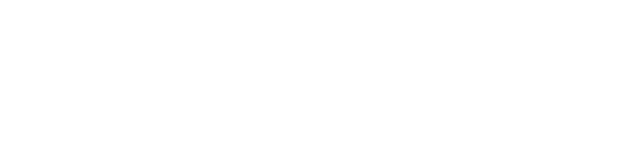
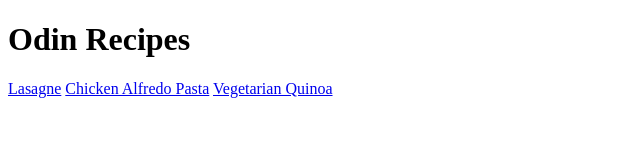
Before and after one commit to laurencetuchin/odin-recipes, a plain HTML site: page index.html in a window 1280 px wide. Shown: the whole page, without its empty margins (0-640 px from the left). Drawn offline with Linux system fonts and the light colour scheme.

Commit message:
Add new recipes to index

```diff
--- a/index.html
+++ b/index.html
@@ -5,5 +5,10 @@
     <meta name="viewport" content="width=device-width, initial-scale=1.0" />
     <title>Odin Recipes</title>
   </head>
-  <body></body>
+  <body>
+    <h1>Odin Recipes</h1>
+    <a href="recipes/lasagne.html">Lasagne</a>
+    <a href="recipes/chicken-alfredo-pasta.html">Chicken Alfredo Pasta</a>
+    <a href="recipes/vegetarian-quinoa.html">Vegetarian Quinoa</a>
+  </body>
 </html>
```
